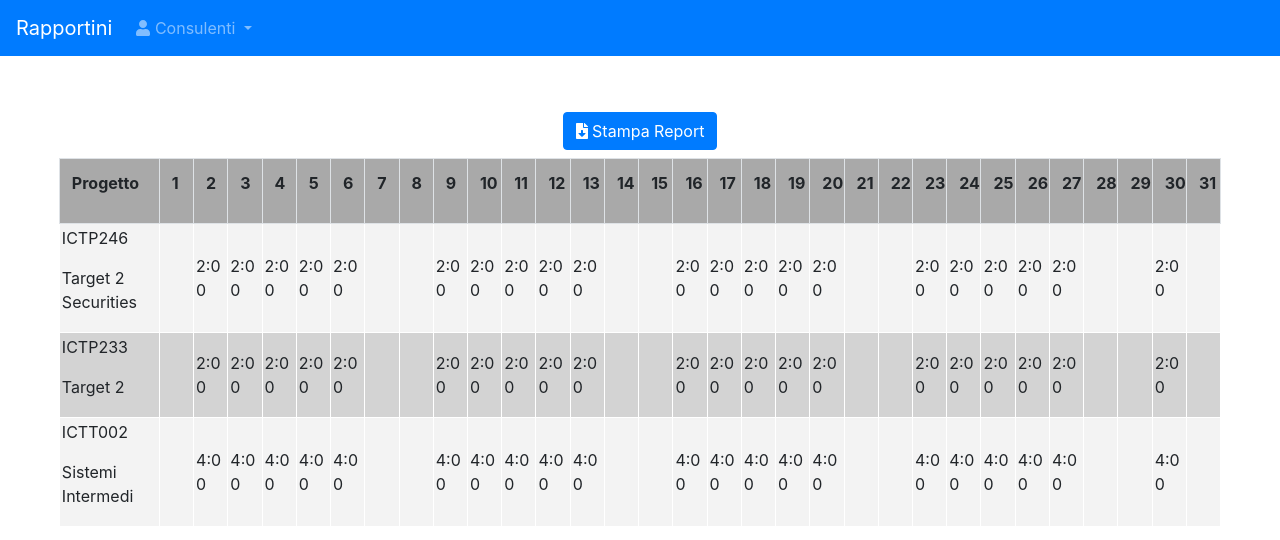
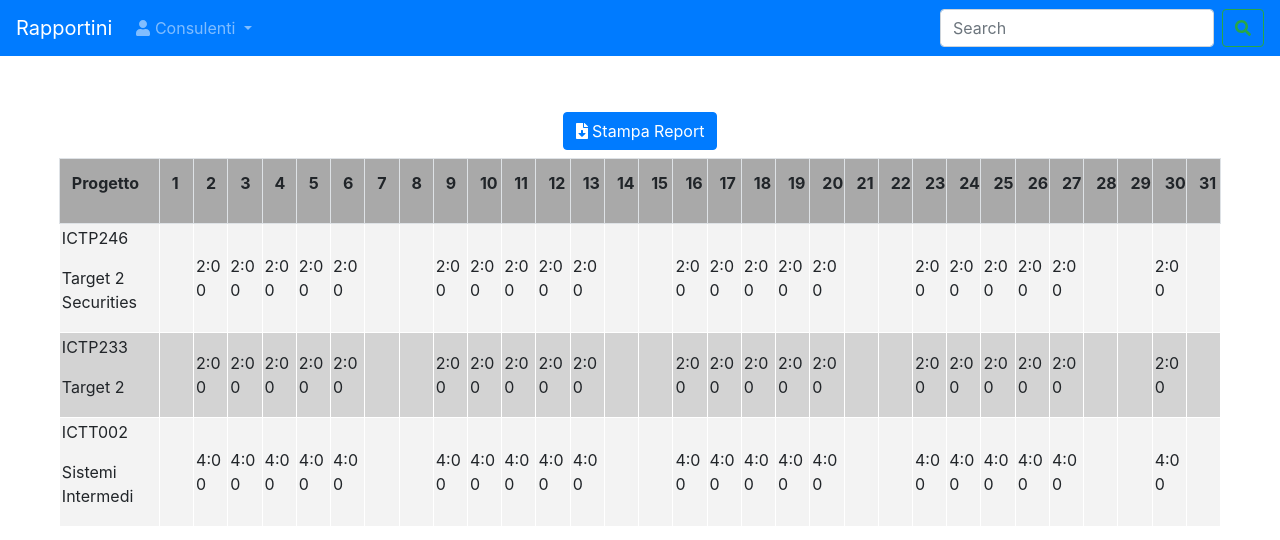
Before and after one commit to marionavarra/angular_turni, an Angular app: page / in a window 1280 px wide. Shown: the top 540 px of the page. Built offline with nearby package versions, Linux system fonts and the light colour scheme.

Commit message:
Searchbox available on navbar/navbar
Una casella di ricerca è visibile. Servirà per cercare facilmente informazioni (consulenti, progetti, mesi, date, ecc.).

```diff
--- a/src/app/navbar/navbar.component.html
+++ b/src/app/navbar/navbar.component.html
@@ -20,6 +20,12 @@
                     </div>
                 </li>
             </ul>
+            <form class="form-inline my-2 my-lg-0">
+                <input class="form-control mr-sm-2" type="search" placeholder="Search" aria-label="Cerca...">
+                <button class="btn btn-outline-success my-2 my-sm-0" type="submit">
+                    <fa-icon [icon]="faSearch"></fa-icon>
+                </button>
+            </form>
         </div>
     </nav>
 </div>
--- a/src/app/navbar/navbar.component.ts
+++ b/src/app/navbar/navbar.component.ts
@@ -1,5 +1,5 @@
 import { Component, OnInit } from '@angular/core';
-import { faUser } from '@fortawesome/free-solid-svg-icons';
+import { faSearch, faUser } from '@fortawesome/free-solid-svg-icons';
 
 @Component({
   selector: 'app-navbar',
@@ -9,6 +9,7 @@ import { faUser } from '@fortawesome/free-solid-svg-icons';
 export class NavbarComponent implements OnInit {
   isNavbarCollapsed=true;
   faUser = faUser;
+  faSearch = faSearch;
   constructor() { }
 
   ngOnInit(): void {
```
